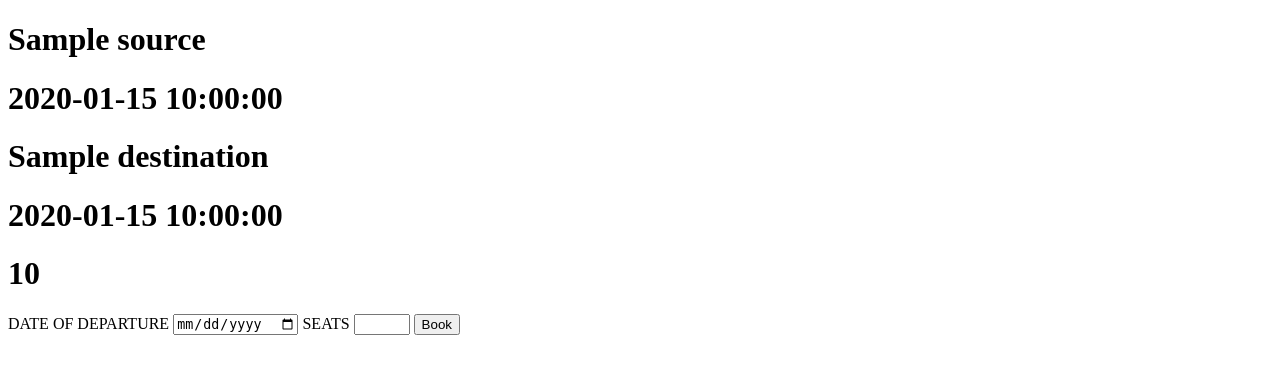
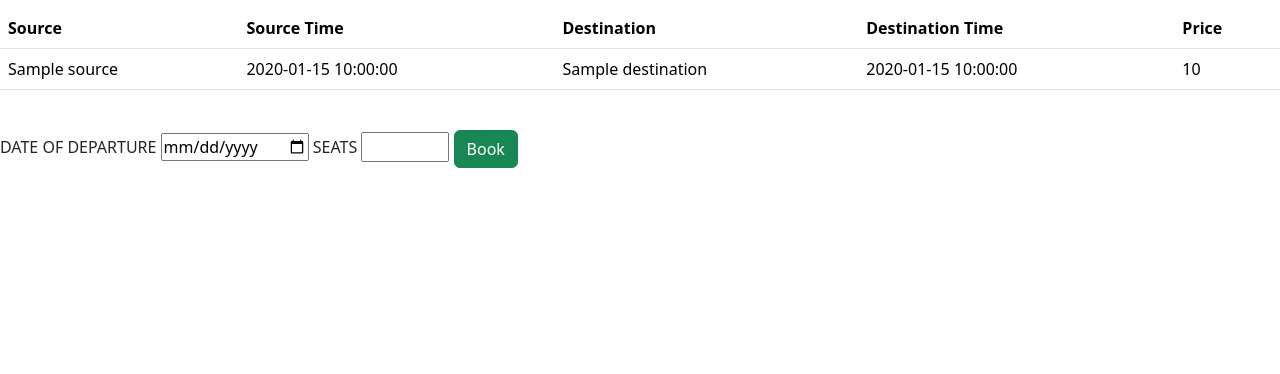
Before and after one commit to huzaifa003/tourSiteFlask, a Flask app: template templates/book.html in a window 1280 px wide. Shown: the top 374 px of the page. Run offline with Flask 3, Linux system fonts and the light colour scheme; the template is opened without the code that fills it: most values are stand-ins (such as "Sample title", 1, 10 or a date in 2020).

Commit message:
frontend done

```diff
--- a/templates/book.html
+++ b/templates/book.html
@@ -4,24 +4,45 @@
     <meta charset="UTF-8">
     <meta http-equiv="X-UA-Compatible" content="IE=edge">
     <meta name="viewport" content="width=device-width, initial-scale=1.0">
+    <link rel="stylesheet" href="https://cdn.jsdelivr.net/npm/bootstrap@5.3.0-alpha3/dist/css/bootstrap.min.css">
     <title>Book</title>
 </head>
 <body>
     <form method="POST">
     <h1></h1>
     <input disabled hidden value="{{data['id']}}">
-    <h1>{{data['source']}}</h1>
-    <h1>{{data['source_time']}}</h1>
-    <h1>{{data['destination']}}</h1>
-    <h1>{{data['destination_time']}}</h1>
-    <h1>{{data['price']}}</h1>
+
+    <table class="table">
+        <thead>
+          <tr>
+            <th scope="col">Source</th>
+            <th scope="col">Source Time</th>
+            <th scope="col">Destination</th>
+            <th scope="col">Destination Time</th>
+            <th scope="col">Price</th>
+          </tr>
+        </thead>
+        <tbody>
+          <tr>
+            <td>{{data['source']}}</td>
+            <td>{{data['source_time']}}</td>
+            <td>{{data['destination']}}</td>
+            <td>{{data['destination_time']}}</td>
+            <td>{{data['price']}}</td>
+          </tr>
+        </tbody>
+      </table>
+
+    <br>
     DATE OF DEPARTURE
+
     <input name="date" onchange="getSeats(this.value)" type="date" min="{{date}}" >
     SEATS
+
     <input name="seats" type="number" min="0" max="50">
 
 
-        <button onclick="bookSeat()" name="book" type="button"> Book </button>
+        <button class="btn btn-success" onclick="bookSeat()" name="book" type="button"> Book </button>
     </form>
 </body>
 
--- a/templates/editBookings.html
+++ b/templates/editBookings.html
@@ -31,8 +31,8 @@
         <button class="btn btn-primary" name="upd" type="submit"> Update Trip </button>
     </form>
 
-    <form method="POST">
-        <button name="delete" class="btn btn-danger" type="submit"> Delete Trip </button>
+    <form style="margin-left: 10rem;margin-top: 10px;" method="POST">
+        <button name="delete" class="btn btn-danger " type="submit"> Delete Trip </button>
     </form>
 
 </body>
--- a/templates/editDetails.html
+++ b/templates/editDetails.html
@@ -5,6 +5,7 @@
     <meta charset="UTF-8">
     <meta http-equiv="X-UA-Compatible" content="IE=edge">
     <meta name="viewport" content="width=device-width, initial-scale=1.0">
+    <link rel="stylesheet" href="https://cdn.jsdelivr.net/npm/bootstrap@5.3.0-alpha3/dist/css/bootstrap.min.css">
     <title>Edit Details</title>
 </head>
 
@@ -21,7 +22,7 @@
         </div>
 
         <br>
-        <button type="submit" class="btn btn-primary my-2"> Update</a> </button>
+        <button style="color:white" type="submit" class="btn btn-warning my-2"> Update </button>
     </form>
 
 
```
Also changed, not shown: templates/trips.html (+15 -16 lines), templates/userDetails.html (+8 -7 lines), templates/userPage.html (+3 -4 lines).
